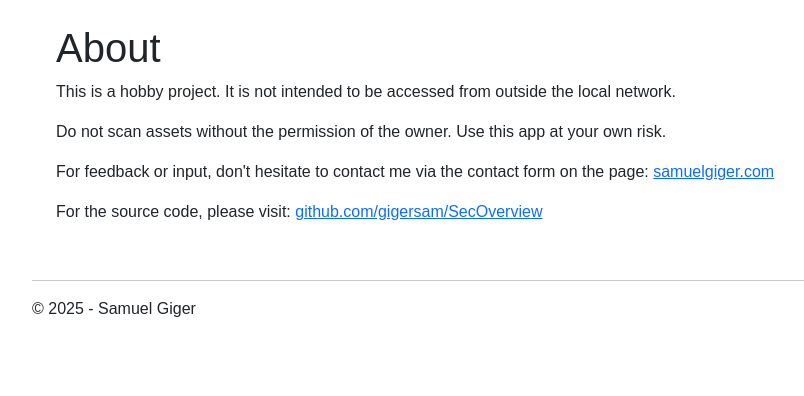
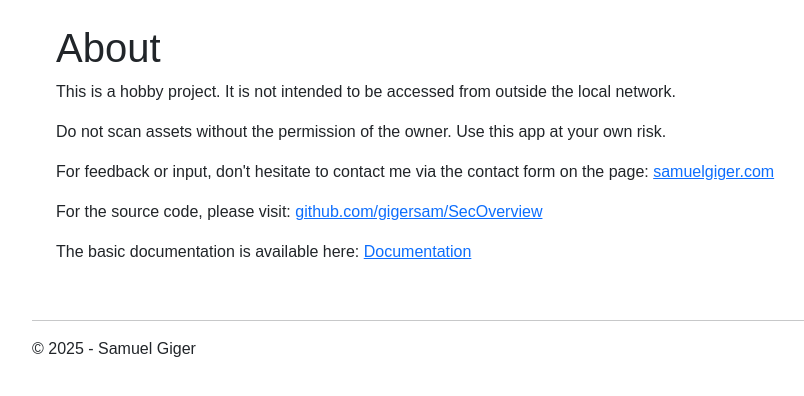
Before and after one commit to gigersam/SecOverview, a Django app: page /about/ in a window 1280 px wide. Shown: the part 56-452 px from the top of the page, without its empty margins (166-970 px from the left). Run offline with Django 5.2, Linux system fonts and the light colour scheme; the visitor is signed in with stand-in values (Sample User, id 1); parts of the project's set-up code (start-up, migrations or seed data) failed here and were passed over; some libraries are stand-ins or nearby versions.

Commit message:
added documentation

```diff
--- a/secoverview/main/templates/about.html
+++ b/secoverview/main/templates/about.html
@@ -12,6 +12,8 @@
     on the page: <a href="https://samuelgiger.com/contact/" target="_blank">samuelgiger.com</a>
     </p>
     <p>For the source code, please visit: <a href="https://github.com/gigersam/SecOverview" target="_blank">github.com/gigersam/SecOverview</a></p>
+    {% load static %}
+    <p>The basic documentation is available here: <a href="{% static "documents/SecOverview.pdf" %}" target="_blank">Documentation</a></a> </p>
 </div>
 
 {% endblock %}
```
Also changed, not shown: 1 other file.
